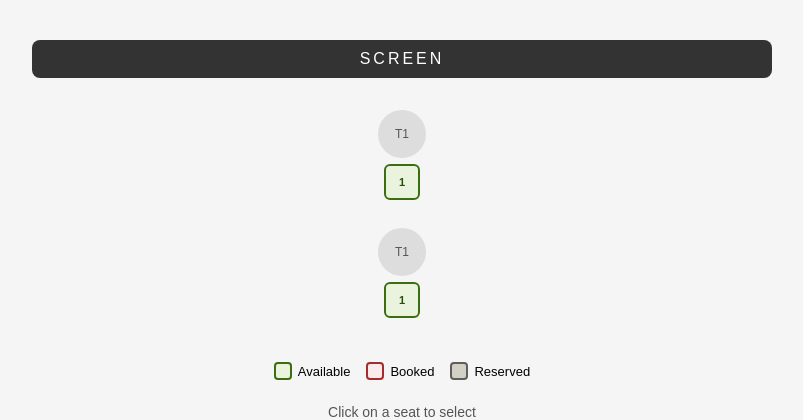
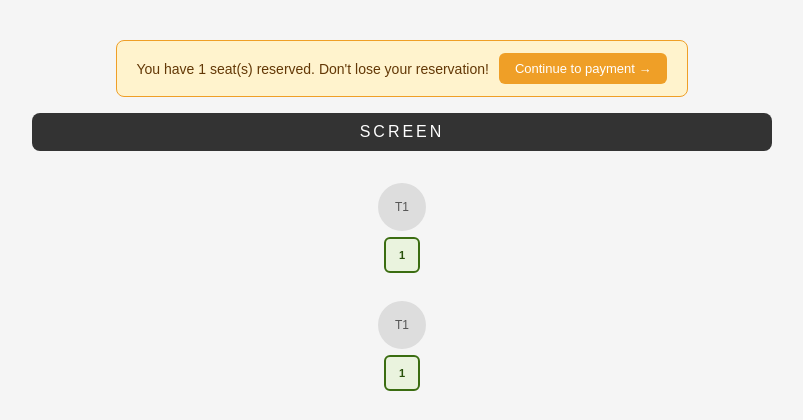
Before and after one commit to kalibri85/django-cinema-cafe-booking, a Django app: template booking/templates/booking/hall.html in a window 1280 px wide. Shown: the top 420 px of the page, without its empty margins (238-1041 px from the left). Run offline with Django 5.2, Linux system fonts and the light colour scheme; tables that the repository leaves empty hold one stand-in row (values such as "Sample post"); the template is opened without the code that fills it: values that come from a table or form of the project are taken from there, most other values are stand-ins (such as "Sample title", 1, 10 or a date in 2020).

Commit message:
Add return to payment banner for pending reservations

```diff
--- a/booking/templates/booking/hall.html
+++ b/booking/templates/booking/hall.html
@@ -153,7 +153,16 @@
     </style>
 </head>
 <body>
-
+    {% if pending_seat_ids %}
+    <div style="background:#FFF3CD; border:1px solid #EF9F27; padding:12px 20px; display:flex; justify-content:space-between; align-items:center; margin-bottom:1rem; border-radius:8px;">
+        <span style="color:#633806; font-size:14px;">
+            You have {{ pending_seat_ids|length }} seat(s) reserved. Don't lose your reservation!
+        </span>
+        <a href="/payment/" style="background:#EF9F27; color:white; padding:8px 16px; margin-left: 10px; border-radius:6px; text-decoration:none; font-size:13px;">
+            Continue to payment →
+        </a>
+    </div>
+    {% endif %}
     <div class="screen">SCREEN</div>
 
     <div id="hall">
```
